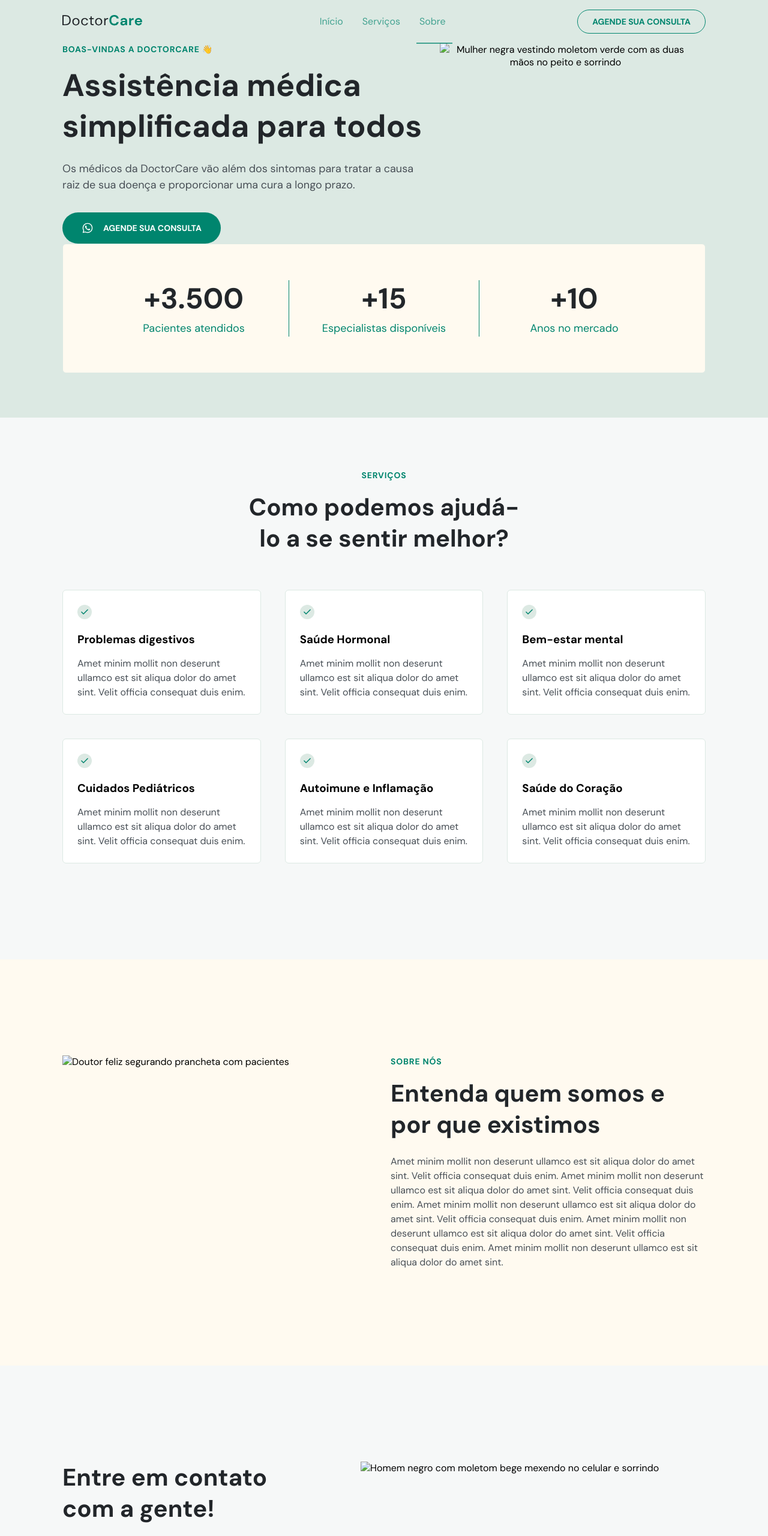
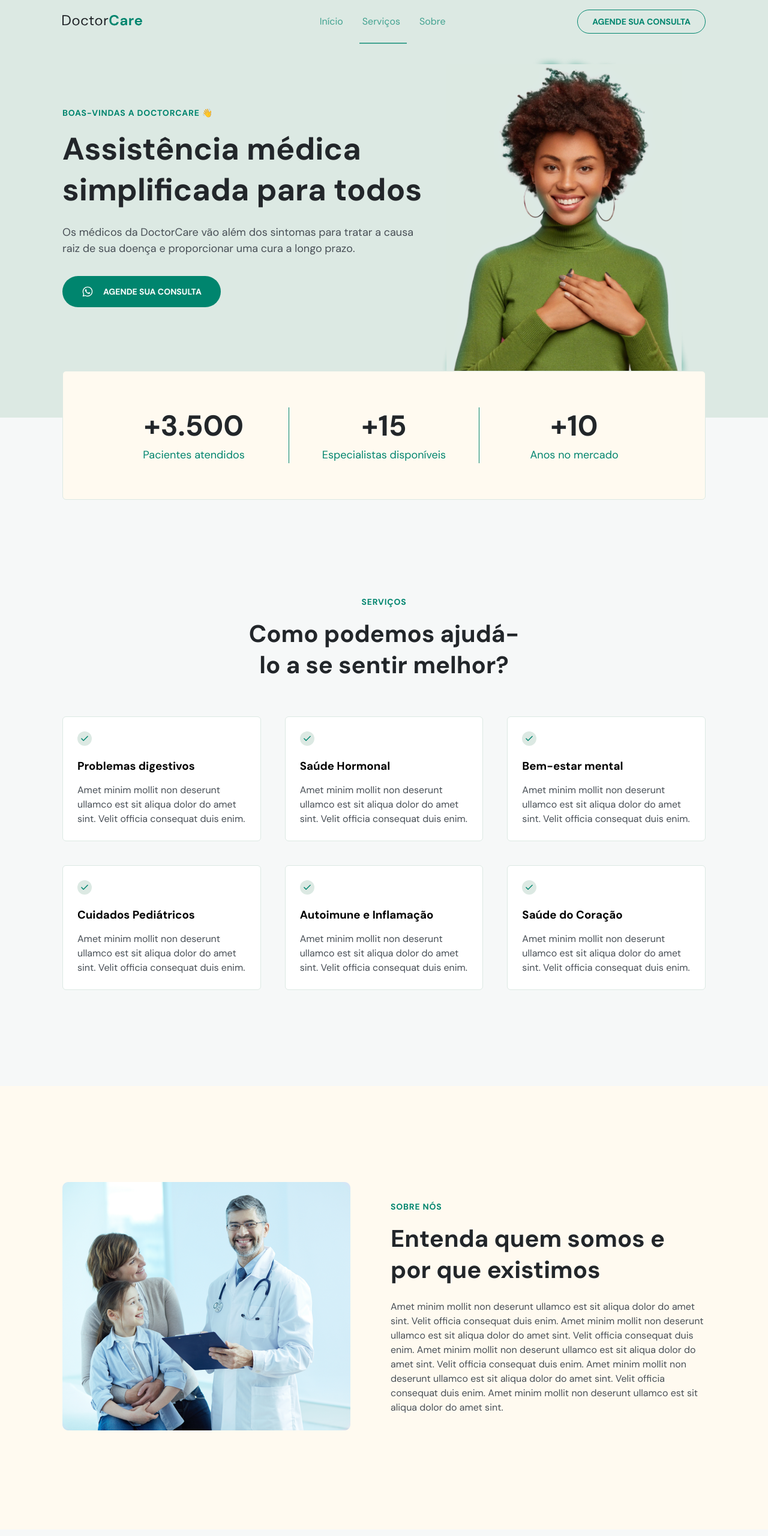
Before and after one commit to hrodrigomota/doctor-care, a plain HTML site: page index.html in a window 1280 px wide. Shown: the top 2560 px of the page at 60% size. Drawn offline with nearby package versions, Linux system fonts and the light colour scheme; the site is published under a folder, as on GitHub Pages, so addresses that start at the root find nothing.

Commit message:
Fix images

```diff
--- a/index.html
+++ b/index.html
@@ -5,7 +5,7 @@
     <meta http-equiv="X-UA-Compatible" content="IE=edge" />
     <meta name="viewport" content="width=device-width, initial-scale=1.0" />
     <title>DoctorCare</title>
-    <link rel="stylesheet" href="style.css" />
+    <link rel="stylesheet" href="./style.css" />
     <link rel="preconnect" href="https://fonts.googleapis.com" />
     <link rel="preconnect" href="https://fonts.gstatic.com" crossorigin />
     <link
@@ -255,7 +255,7 @@
 
         <div class="col-b">
           <img
-            src="/assets/mulher-negra-com-moletom-verde-com-as-duas-maos-no-peito.png"
+            src="./assets/mulher-negra-com-moletom-verde-com-as-duas-maos-no-peito.png"
             alt="Mulher negra vestindo moletom verde com as duas mãos no peito e sorrindo"
           />
         </div>
@@ -460,7 +460,7 @@
 
         <div class="col-b">
           <img
-            src="/assets/doutor-feliz-segurando-prancheta-com-pacientes.png"
+            src="./assets/doutor-feliz-segurando-prancheta-com-pacientes.png"
             alt="Doutor feliz segurando prancheta com pacientes"
           />
         </div>
@@ -550,7 +550,7 @@
         </div>
         <div class="col-b">
           <img
-            src="/assets/homem-negro-com-moletom-bege-mexendo-no-celular.png"
+            src="./assets/homem-negro-com-moletom-bege-mexendo-no-celular.png"
             alt="Homem negro com moletom bege mexendo no celular e sorrindo"
           />
         </div>
```
